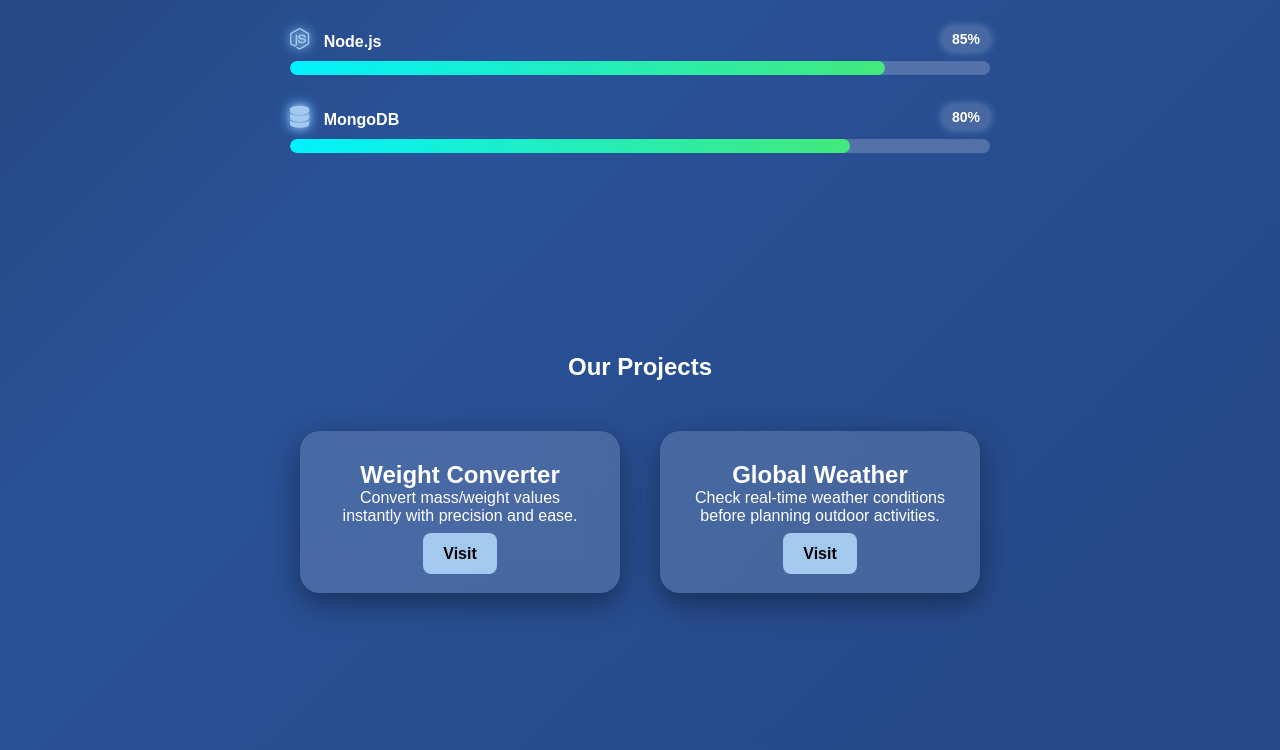
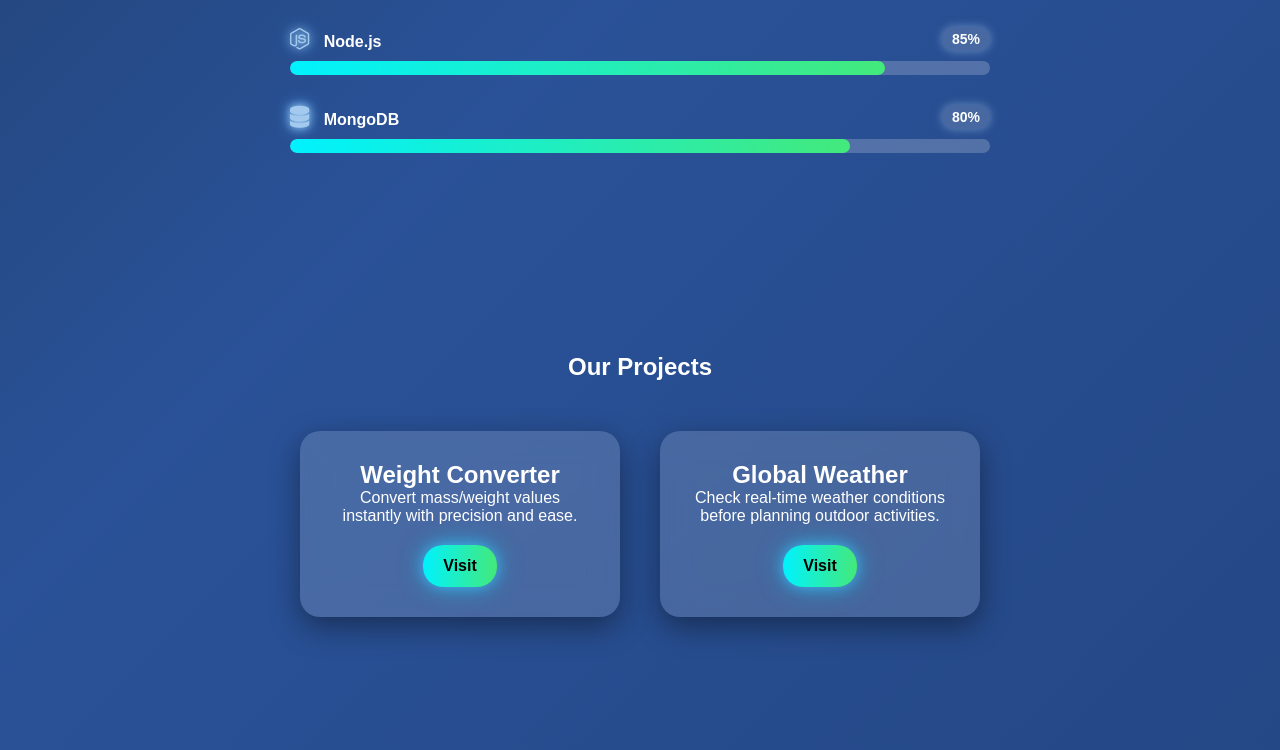
Before and after one commit to Anurag666786/anurag-developers-backend, a website: page public/index.html in a window 1280 px wide. Shown: the part 857-1607 px from the top of the page. Drawn offline with Linux system fonts and the light colour scheme.

Commit message:
Update 6

```diff
--- a/public/index.html
+++ b/public/index.html
@@ -39,8 +39,43 @@ nav ul{list-style:none;display:flex;gap:25px;}
 nav a{text-decoration:none;color:white;font-weight:bold;transition:0.3s;}
 nav a:hover{color:#a3caee;}
 
-.toggle-btn,.menu-btn{background:#a3caee;border:none;padding:6px 12px;border-radius:20px;cursor:pointer;font-weight:bold;}
-.menu-btn{display:none;font-size:18px;}
+/* ===== UPDATED BUTTON COLORS ===== */
+
+.toggle-btn,
+.btn,
+button{
+border:none;
+padding:12px 20px;
+border-radius:20px;
+cursor:pointer;
+font-weight:bold;
+color:black;
+background:linear-gradient(90deg,#4facfe,#00f2fe,#43e97b,#38f9d7);
+background-size:300% 300%;
+animation:gradientMove 4s linear infinite;
+box-shadow:0 0 12px rgba(79,172,254,0.7),0 0 25px rgba(0,242,254,0.5);
+transition:0.3s;
+}
+
+.toggle-btn{
+padding:6px 14px;
+}
+
+.btn{
+text-decoration:none;
+display:inline-block;
+}
+
+.toggle-btn:hover,
+.btn:hover,
+button:hover{
+box-shadow:0 0 20px rgba(79,172,254,1),0 0 35px rgba(0,242,254,0.8);
+transform:translateY(-2px);
+}
+
+/* ================================ */
+
+.menu-btn{display:none;font-size:18px;background:none;color:white;padding:6px 12px;border-radius:10px;}
 
 @media screen and (max-width:768px){
 nav{padding:15px 20px;}
@@ -62,15 +97,11 @@ section{padding:80px 20px;text-align:center;}
 .card:hover{transform:translateY(-10px);}
 .card p{margin-bottom:20px;}
 
-.btn{text-decoration:none;background:#a3caee;color:black;padding:12px 20px;border-radius:8px;font-weight:bold;transition:0.3s;}
-.btn:hover{background:white;}
-
 #about p{max-width:700px;margin:auto;line-height:1.8;}
 
 /* ===== Enhanced Speciality Section ===== */
 
 .skill-box{max-width:700px;margin:40px auto;text-align:left;}
-
 .skill{margin-bottom:30px;}
 
 .skill-title{
@@ -81,7 +112,6 @@ font-weight:bold;
 margin-bottom:10px;
 }
 
-/* Glow Icons */
 .skill-title i{
 font-size:22px;
 margin-right:10px;
@@ -89,7 +119,6 @@ color:#a3caee;
 text-shadow:0 0 8px #a3caee,0 0 15px #4facfe;
 }
 
-/* Glass Percentage */
 .percent{
 padding:4px 10px;
 border-radius:20px;
@@ -99,7 +128,6 @@ font-size:14px;
 box-shadow:0 0 10px rgba(163,202,238,0.5);
 }
 
-/* Gradient Animated Bars */
 .skill-bar{
 width:100%;
 height:14px;
@@ -127,7 +155,6 @@ transition:width 2s ease;
 /* Contact */
 form{max-width:500px;margin:auto;display:flex;flex-direction:column;gap:15px;}
 input,textarea{padding:12px;border-radius:8px;border:none;outline:none;}
-button{padding:12px;border-radius:8px;border:none;background:#a3caee;font-weight:bold;cursor:pointer;}
 .status-message{margin-top:10px;font-weight:bold;}
 
 footer{background:rgba(0,0,0,0.5);padding:30px;text-align:center;font-size:14px;margin-top:50px;}
```
